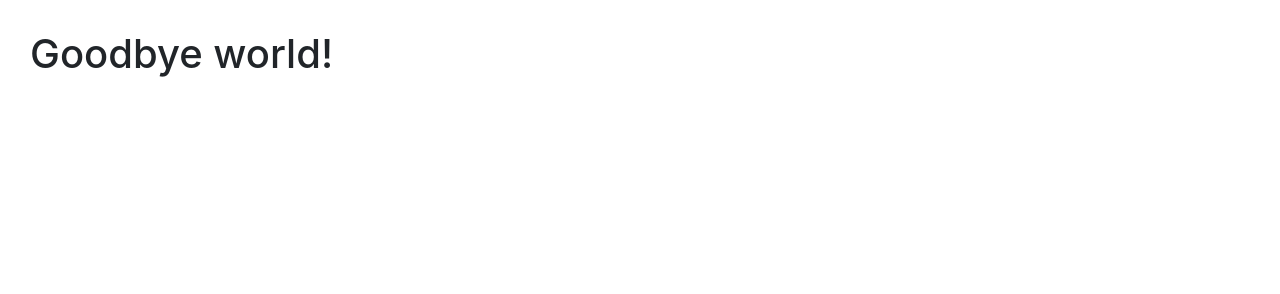
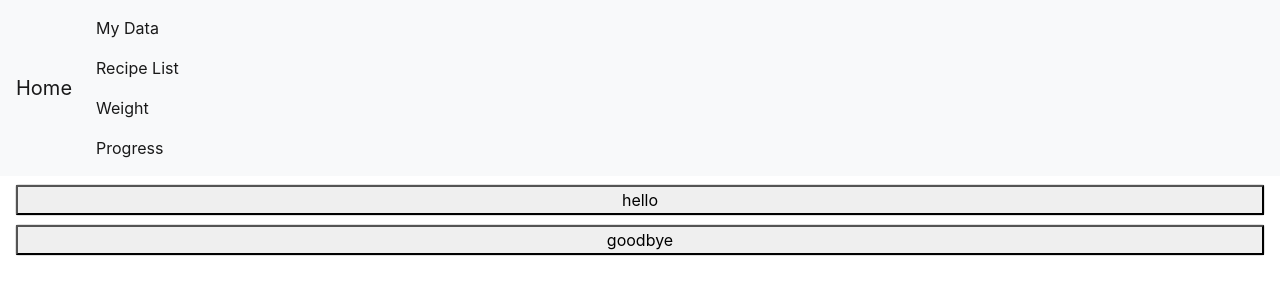
Before and after one commit to trichardson377/932jxs_, a plain HTML site: page index.html in a window 1280 px wide. Drawn offline with nearby package versions, Linux system fonts and the light colour scheme.

Commit message:
basic navigation to recipe recs

```diff
--- a/css/index.css
+++ b/css/index.css
@@ -1,3 +1,3 @@
-body {
-    padding: 30px;
+#test {
+    height: 100%;
 }
--- a/index.html
+++ b/index.html
@@ -1,6 +1,6 @@
 <!doctype html>
 <html lang="en">
-  <head>
+<head>
     <!-- Required meta tags -->
     <meta charset="utf-8">
     <meta name="viewport" content="width=device-width, initial-scale=1, shrink-to-fit=no">
@@ -12,16 +12,40 @@
     <link rel="stylesheet" href="./css/index.css">
 
     <title>Hello, world!</title>
-  </head>
-  <body>
-    <h1 id="test">Hello, world!</h1>
+</head>
+<body>
+    <nav class="navbar navbar-expand-lg navbar-light bg-light">
+        <a class="navbar-brand" href="./index.html">Home</a>
+        <button class="navbar-toggler" type="button" data-toggle="collapse" data-target="#navbarSupportedContent" aria-controls="navbarSupportedContent" aria-expanded="false" aria-label="Toggle navigation">
+            <span class="navbar-toggler-icon"></span>
+        </button>
+
+        <div class="collapse navbar-collapse" id="navbarSupportedContent">
+            <ul class="navbar-nav mr-auto">
+                <li class="nav-item active">
+                    <a class="nav-link" href="#">My Data</a>
+                    <a class="nav-link" href="#">Recipe List</a>
+                    <a class="nav-link" href="#">Weight</a>
+                    <a class="nav-link" href="#">Progress</a>
+                </li>
+            </ul>
+        </div>
+    </nav>
+
+    <div class="container-fluid">
+        <div class="card mt-2">
+            <button onclick="findRecommendations()">hello</button>
+        </div>
+        <div class="card mt-2">
+            <button>goodbye</button>
+        </div>
+    </div>
 
     <!-- Optional JavaScript -->
     <script src="./js/index.js"></script>
-
     <!-- jQuery first, then Popper.js, then Bootstrap JS -->
     <script src="https://code.jquery.com/jquery-3.3.1.slim.min.js" integrity="sha384-q8i/X+965DzO0rT7abK41JStQIAqVgRVzpbzo5smXKp4YfRvH+8abtTE1Pi6jizo" crossorigin="anonymous"></script>
     <script src="https://cdnjs.cloudflare.com/ajax/libs/popper.js/1.14.3/umd/popper.min.js" integrity="sha384-ZMP7rVo3mIykV+2+9J3UJ46jBk0WLaUAdn689aCwoqbBJiSnjAK/l8WvCWPIPm49" crossorigin="anonymous"></script>
     <script src="https://stackpath.bootstrapcdn.com/bootstrap/4.1.3/js/bootstrap.min.js" integrity="sha384-ChfqqxuZUCnJSK3+MXmPNIyE6ZbWh2IMqE241rYiqJxyMiZ6OW/JmZQ5stwEULTy" crossorigin="anonymous"></script>
-  </body>
+</body>
 </html>
--- a/js/index.js
+++ b/js/index.js
@@ -1,3 +1,6 @@
+function findRecommendations () {
+    window.location = './recipeRecs.html';
+}
+
 window.onload = function () {
-    document.querySelector("#test").innerHTML = "Goodbye world!";
 }
```
Also changed, not shown: recipeRecs.html (+42 -0 lines).
